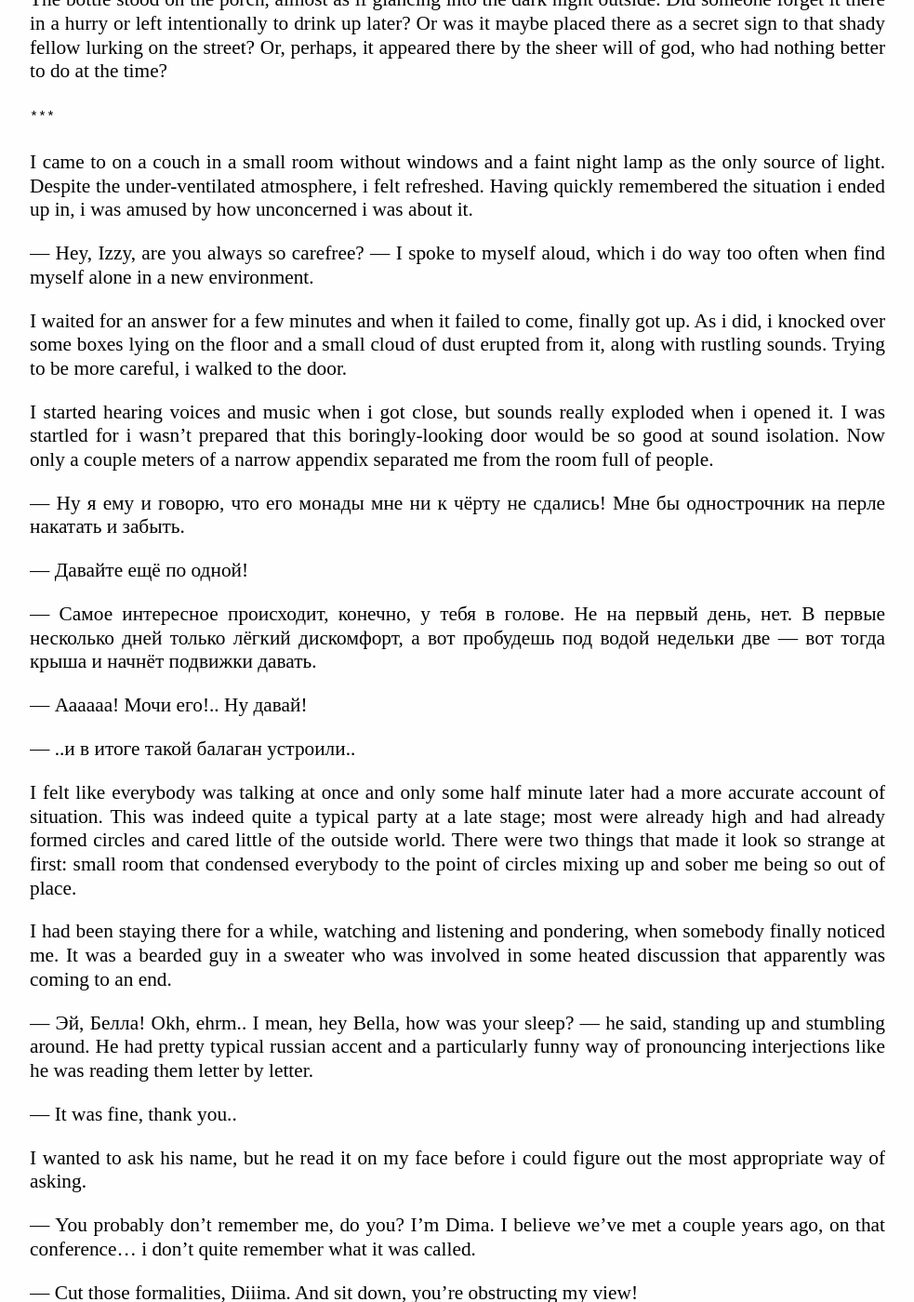
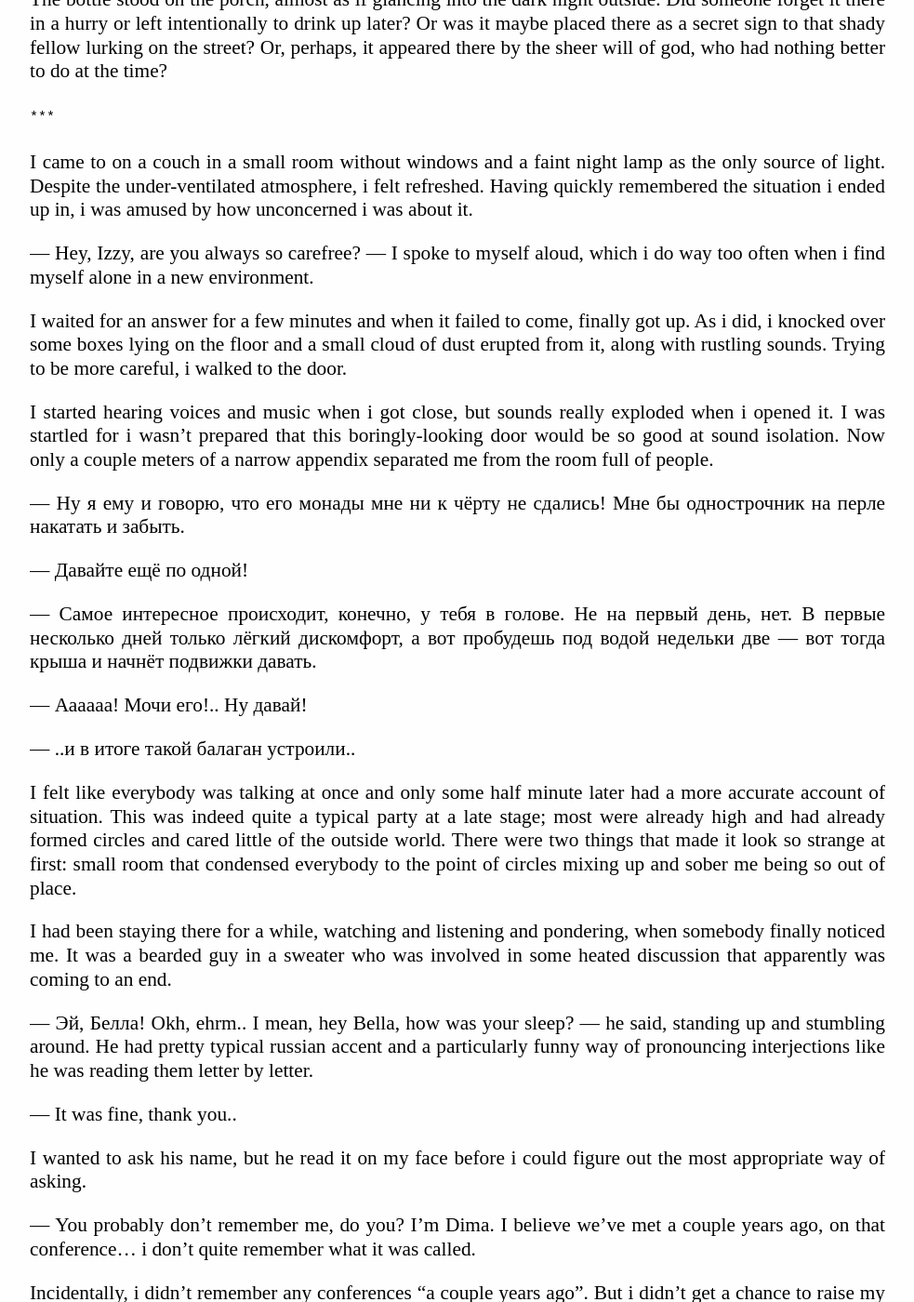
Before and after one commit to caryoscelus/heavy-bright-sun, a Jekyll site: the page built from chapters/001-chapter-first.md, in a window 1280 px wide and 1400 px high, scrolled down 2370 px. Shown: the whole window at 93% size, without its empty margins (148-1131 px from the left). Built offline with Jekyll 4.4.1, drawn with Linux system fonts in a browser that asks for light colours; some of the changed text lies outside the part shown.

Commit message:
1 minor fixes

```diff
--- a/chapters/001-chapter-first.md
+++ b/chapters/001-chapter-first.md
@@ -123,7 +123,7 @@ refreshed. Having quickly remembered the situation i ended up in, i was amused
 by how unconcerned i was about it.
 
 — Hey, Izzy, are you always so carefree? — I spoke to myself aloud, which i do
-way too often when find myself alone in a new environment.
+way too often when i find myself alone in a new environment.
 
 I waited for an answer for a few minutes and when it failed to come, finally got
 up. As i did, i knocked over some boxes lying on the floor and a small cloud of
@@ -172,6 +172,9 @@ the most appropriate way of asking.
 — You probably don't remember me, do you? I'm Dima. I believe we've met a couple
 years ago, on that conference... i don't quite remember what it was called.
 
+Incidentally, i didn't remember any conferences "a couple years ago". But i
+didn't get a chance to raise my objections.
+
 — Cut those formalities, Diiima. And sit down, you're obstructing my view!
 
 — Oh, Bella, i didn't realize you were here. Fancy running into you here.
```
